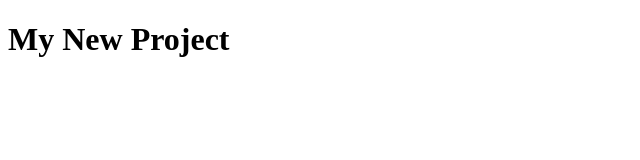
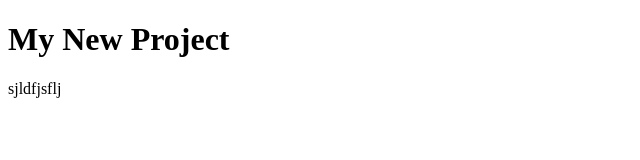
Before and after one commit to sfitzmeyer/mynewproject, a plain HTML site: page index.html in a window 1280 px wide. Shown: the full height of the page, 0-640 px from the left. Drawn offline with Linux system fonts and the light colour scheme.

Commit message:
Update index.html

```diff
--- a/index.html
+++ b/index.html
@@ -8,5 +8,7 @@
 </head>
 <body>
     <h1>My New Project</h1>
+
+    sjldfjsflj
 </body>
 </html>
```
